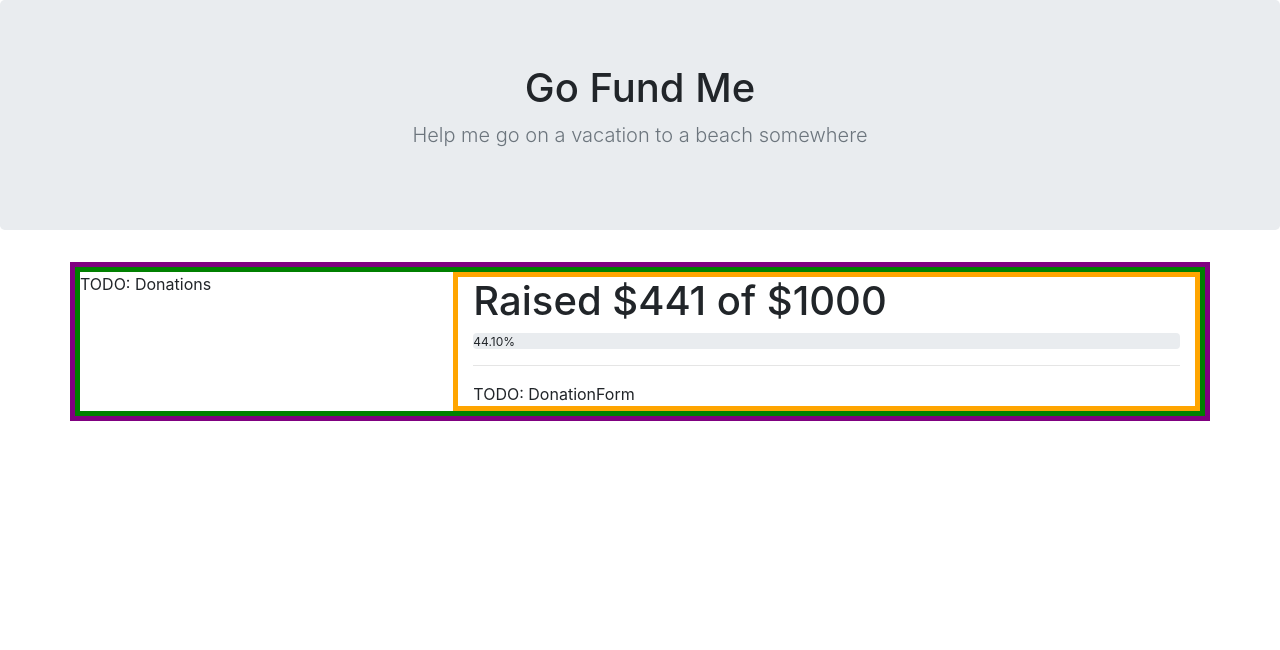
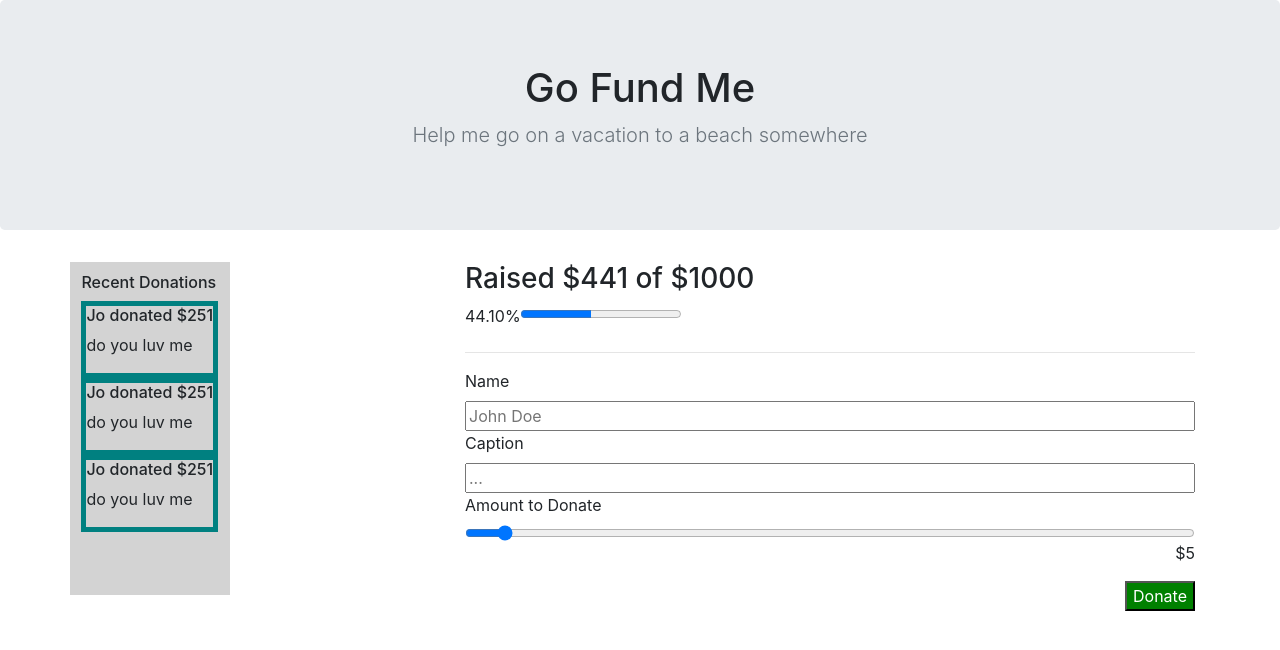
Before and after one commit to joinpursuit/Pursuit-Core-Web-Props-Lab-Tested, a React (Create React App) app: page / in a window 1280 px wide. Shown: the top 650 px of the page. Built offline with nearby package versions, Linux system fonts and the light colour scheme.

Commit message:
create DonationForm and RecentDonations component

```diff
--- a/src/App.css
+++ b/src/App.css
@@ -1,12 +1,6 @@
 /* Your code here! */
-.container {
-    border: purple solid 5px;
-}
+
 .row {
-    border: green solid 5px;
     display: flex;
     justify-content: space-between;
 }
-.col-8 {
-    border: orange solid 5px;
-}
--- a/src/App.js
+++ b/src/App.js
@@ -1,6 +1,8 @@
 import React from "react";
 import TopBar from "./Components/TopBar";
 import Progress from "./Components/Progress";
+import DonationForm from "./Components/DonationForm";
+import RecentDonations from "./Components/RecentDonations";
 import "./App.css";
 
 const donations = [
@@ -43,12 +45,12 @@ export default class App extends React.Component {
         <TopBar />
         <div className="container">
           <div className="row">
-            TODO: Donations
+            <RecentDonations />
 
             <div className="col-8">
               <Progress />
               <hr />
-              TODO: DonationForm
+              <DonationForm />
             </div>
           </div>
         </div>
--- a/src/Components/DonationForm.js
+++ b/src/Components/DonationForm.js
@@ -1,7 +1,22 @@
 import React from "react";
+import "../Styles/DonationForm.css"
 
 const DonationForm = () => {
-  return null;
+  return (
+    <form>
+      <label for="name"> Name </label>
+        <input id="name" type="text" placeholder="John Doe"/>
+
+      <label for="caption"> Caption </label>
+        <input id="caption" type="text" placeholder="..."/>
+
+      <label for="range" > Amount to Donate </label>
+        <input id="range" type="range"min="5" max="1000"/>
+        <p>$5</p>
+        <button>Donate</button>
+
+    </form>
+  );
 };
 
 export default DonationForm;
--- a/src/Components/Donations.js
+++ b/src/Components/Donations.js
@@ -0,0 +1,23 @@
+import React from "react";
+import "../Styles/Donations.css";
+
+const Donations = () => {
+  return (
+    <>
+      <li>
+        <h6>Jo donated $251</h6>
+        <p>do you luv me</p>
+      </li>
+      <li>
+        <h6>Jo donated $251</h6>
+        <p>do you luv me</p>
+      </li>
+      <li>
+        <h6>Jo donated $251</h6>
+        <p>do you luv me</p>
+      </li>
+    </>
+  );
+};
+
+export default Donations;
--- a/src/Components/Progress.js
+++ b/src/Components/Progress.js
@@ -3,20 +3,10 @@ import React from "react";
 const Progress = () => {
   return (
     <section>
-      <h1>Raised $441 of $1000</h1>
-      <section
-        className="progress"
-        // role="progressbar"
-        // aria-valuenow="441"
-        // aria-valuemin="0"
-        // aria-valuemax="1000"
-        // style="width: 44.10%"
-      >
-        44.10%
-      </section>
-      {/* <label for="ProgressBar">44.10%
+      <h3>Raised $441 of $1000</h3>
+      <label for="ProgressBar">44.10%
         <progress id="ProgressBar" value="441" max="1000"></progress>
-      </label> */}
+      </label>
     </section>
   );
 };
--- a/src/Components/RecentDonations.js
+++ b/src/Components/RecentDonations.js
@@ -1,7 +1,14 @@
 import React from "react";
+import Donations from "./Donations";
+import "../Styles/RecentDonations.css"
 
 const RecentDonations = () => {
-  return null;
+  return (
+    <ul>
+      <h6>Recent Donations</h6>
+      <Donations />
+    </ul>
+  );
 };
 
 export default RecentDonations;
--- /dev/null
+++ b/src/Styles/DonationForm.css
@@ -0,0 +1,14 @@
+form {
+    display: flex;
+    flex-direction: column;
+}
+
+p, button {
+    align-self: flex-end;
+}
+
+button {
+
+    color: white;
+    background-color: green;
+}
--- /dev/null
+++ b/src/Styles/Donations.css
@@ -0,0 +1,5 @@
+li {
+    list-style: none;
+
+   border: teal solid 5px;
+}
--- /dev/null
+++ b/src/Styles/RecentDonations.css
@@ -0,0 +1,9 @@
+ul {
+   background-color: lightgrey;
+   display: flex;
+   flex-direction: column;
+   justify-content: flex-start;
+   align-items: flex-start;
+   padding: 1%;
+
+}
```
